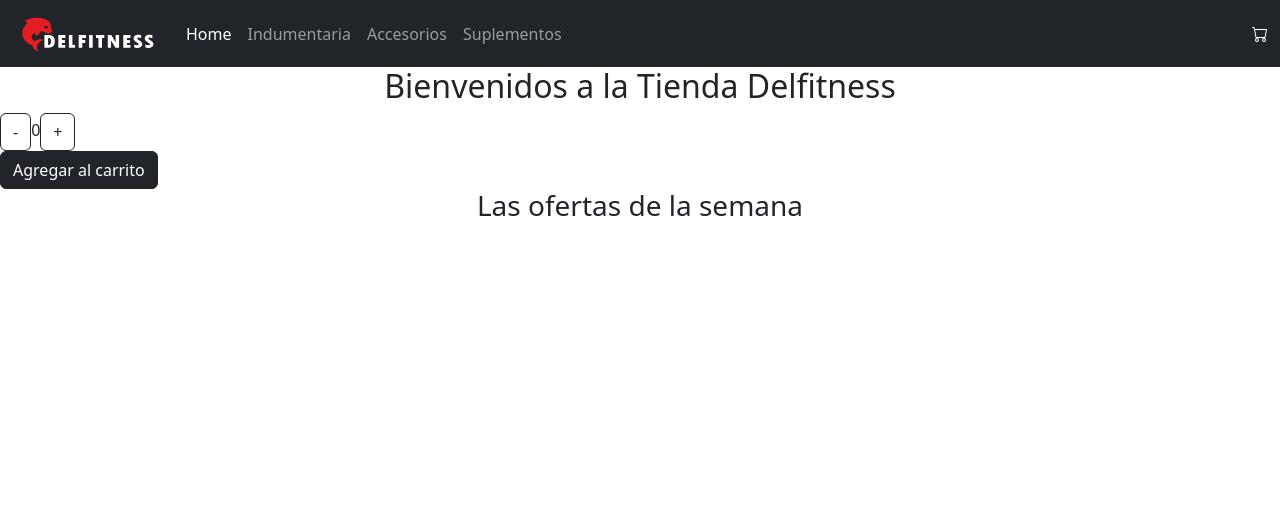
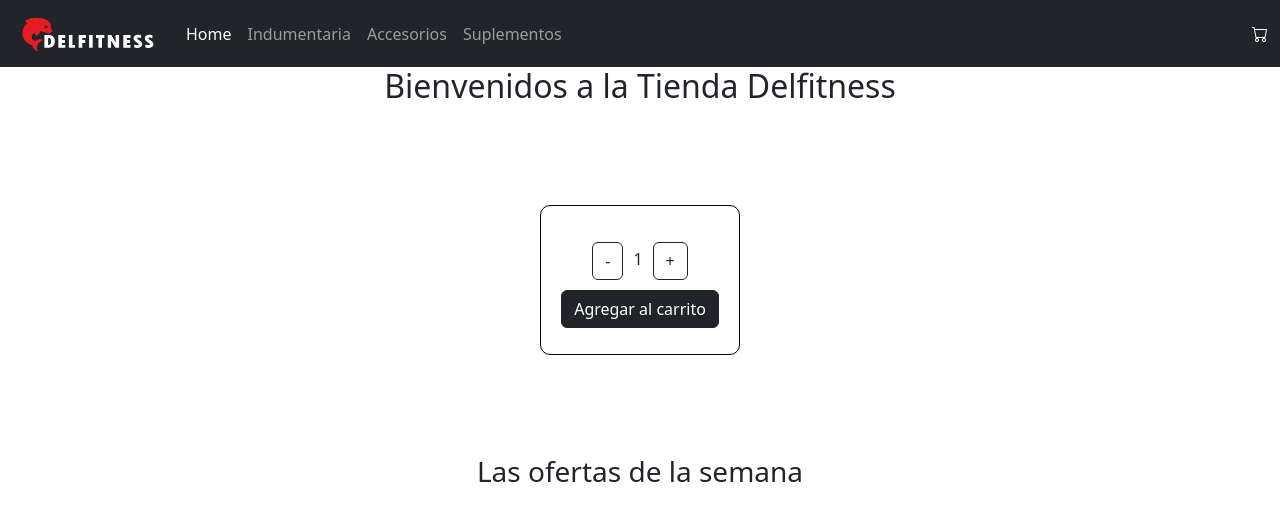
Before and after one commit to ayalajair/delfitness, a React (Create React App) app: page / in a window 1280 px wide. Shown: the top 520 px of the page. Built offline with nearby package versions, Linux system fonts and the light colour scheme.

Commit message:
Se agregó funcion OnAdd y estilos

```diff
--- a/src/components/ItemCount/ItemCount.css
+++ b/src/components/ItemCount/ItemCount.css
@@ -0,0 +1,16 @@
+.itemCounter {
+    height: 150px;
+    width: 200px;
+    margin: 100px auto;
+    border: 1px solid #000;
+    border-radius: 10px;
+    justify-self: center;
+    display: flex;
+    justify-content: center;
+    align-items: center;
+    flex-direction: column;
+}
+
+.btnControls {
+    margin: 10px;
+}
--- a/src/components/ItemCount/ItemCount.js
+++ b/src/components/ItemCount/ItemCount.js
@@ -2,8 +2,8 @@ import React, {useState} from "react";
 import './ItemCount.css';
 import 'bootstrap/dist/css/bootstrap.min.css';
 
-const ItemCount = ()=> {
-    const [counter, setCounter] = useState (0);
+const ItemCount = ({initial, stock, onAdd})=> {
+    const [counter, setCounter] = useState (initial);
 
     const handlerCounterDown = () => {
         if (counter>0) {
@@ -11,18 +11,20 @@ const ItemCount = ()=> {
         }
     };
     const handlerCounterUp = () => {
-        if (counter<10) {
+        if (counter<stock) {
             setCounter(counter + 1);
         }
     };
 
     return (
         <div className="itemCounter">
-            <button className="btn btn-outline-dark" onClick={handlerCounterDown}>-</button>
-            <span>{counter}</span>
-            <button className="btn btn-outline-dark" onClick={handlerCounterUp}>+</button>
             <div>
-                <button className="btn btn-dark">Agregar al carrito</button>
+                <button className="btn btn-outline-dark btnControls" onClick={handlerCounterDown}>-</button>
+                <span>{counter}</span>
+                <button className="btn btn-outline-dark btnControls" onClick={handlerCounterUp}>+</button>
+            </div>
+            <div>
+                <button className="btn btn-dark" disabled= {counter<=0} onClick={()=>onAdd(counter)}>Agregar al carrito</button>
             </div>
         </div>
     )
--- a/src/components/ItemListContainer/ItemListContainer.js
+++ b/src/components/ItemListContainer/ItemListContainer.js
@@ -4,10 +4,14 @@ import 'bootstrap/dist/css/bootstrap.min.css';
 import ItemCount from "../ItemCount/ItemCount";
 
 const ItemListContainer = ({greeting}) => {
+
+    const onAdd = (quantity) => {
+        console.log (`Has agregado ${quantity} unidades al carrito.`);
+    }
     return (
         <>
         <h2>{greeting}</h2>
-        <ItemCount/>
+        <ItemCount initial={1} stock={10} onAdd={onAdd}/>
         </>
     )
 }
```
